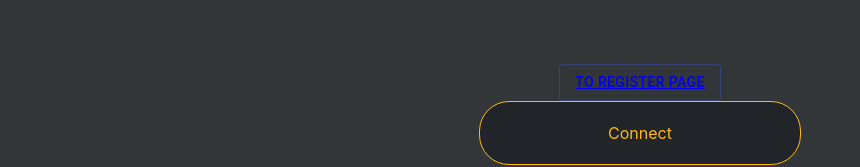
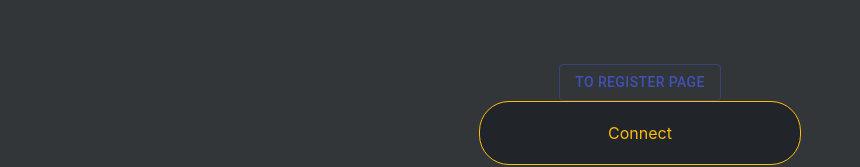
Before and after one commit to noraliucode/cws-web-flow, a React (Create React App) app: page / in a window 1280 px wide. Shown: the part 315-482 px from the top of the page, without its empty margins (0-860 px from the left). Built offline with nearby package versions, Linux system fonts and the light colour scheme; what @coolwallets/wallet would draw is missing.

Commit message:
passing device to register

```diff
--- a/src/App.js
+++ b/src/App.js
@@ -20,8 +20,6 @@ function App() {
 					<Container>
 						<Route exact path="/" component={Connect} />
 						<Route path="/register2" component={Register2} />
-						{/* <Register2 /> */}
-						{/* <Connect /> */}
 					</Container>
 				</Provider>
 			</Switch>
--- a/src/actions/commonActions.js
+++ b/src/actions/commonActions.js
@@ -8,3 +8,7 @@ export const openModal = (payload) => ({
 export const closeModal = () => ({
 	type: types.CLOSE_MODAL
 });
+
+export const navigateToRegister2 = (payload) => ({
+	type: types.NAVIGATE_TO_REIGSTER2
+});
--- a/src/actions/types.js
+++ b/src/actions/types.js
@@ -1,2 +1,3 @@
 export const OPEN_MODAL = 'OPEN_MODAL';
 export const CLOSE_MODAL = 'CLOSE_MODAL';
+export const NAVIGATE_TO_REIGSTER2 = 'NAVIGATE_TO_REIGSTER2';
--- a/src/pages/Connect.js
+++ b/src/pages/Connect.js
@@ -37,8 +37,18 @@ export default class Connect extends Component {
 					<Image src={isConnected ? 'bluetooth_connected.png' : 'bluetooth.png'} />
 					<Image src={'card.png'} />
 				</IconWrapper>
-				<Button variant="outlined" color="primary">
-					<NavLink to="/register2">To register page</NavLink>
+				<Button
+					variant="outlined"
+					color="primary"
+					onClick={() => {
+						this.props.history.push({
+							pathname: '/register2',
+							device
+						});
+					}}
+				>
+					To register page
+					{/* <NavLink to="/register2">To register page</NavLink> */}
 				</Button>{' '}
 				{isConnected && device ? null : (
 					<BluetoothConnectButton
--- a/src/pages/Register2.js
+++ b/src/pages/Register2.js
@@ -86,6 +86,7 @@ class Register2 extends Component {
 	};
 	render() {
 		const { openModal } = this.props;
+		console.log('this.props.location', this.props.location);
 		return (
 			<div>
 				{this.whitelist()}
@@ -97,7 +98,10 @@ class Register2 extends Component {
 					<TextUnderline onClick={() => this.setState({ showModal: true })}>whitelist.</TextUnderline>
 				</InfoBox>
 				<Wrapper>
-					<PairingPasswordInput style={{ color :"white"}}  onChange={({ target }) => this.setState({ pairingPassword: target.value })} />
+					<PairingPasswordInput
+						style={{ color: 'white' }}
+						onChange={({ target }) => this.setState({ pairingPassword: target.value })}
+					/>
 					<Button width={200} label={'Register'} handleOnClick={this.handleOnClick} />
 				</Wrapper>
 				<Hint onClick={() => openModal(resetContent(() => console.log('reset!')))}>Lost your device?</Hint>
--- a/src/reducers/commonReducers.js
+++ b/src/reducers/commonReducers.js
@@ -5,7 +5,8 @@ const initialState = {
 	modalContent: {
 		logo: '',
 		title: '',
-		message: ''
+		message: '',
+		transport: null
 	},
 	showModal: false
 };
@@ -25,6 +26,11 @@ const commonReducer = (state = initialState, action) => {
 				...state,
 				showModal: false
 			};
+		case types.NAVIGATE_TO_REIGSTER2:
+			return {
+				...state,
+				transport: action.payload
+			};
 		default:
 			return state;
 	}
```
